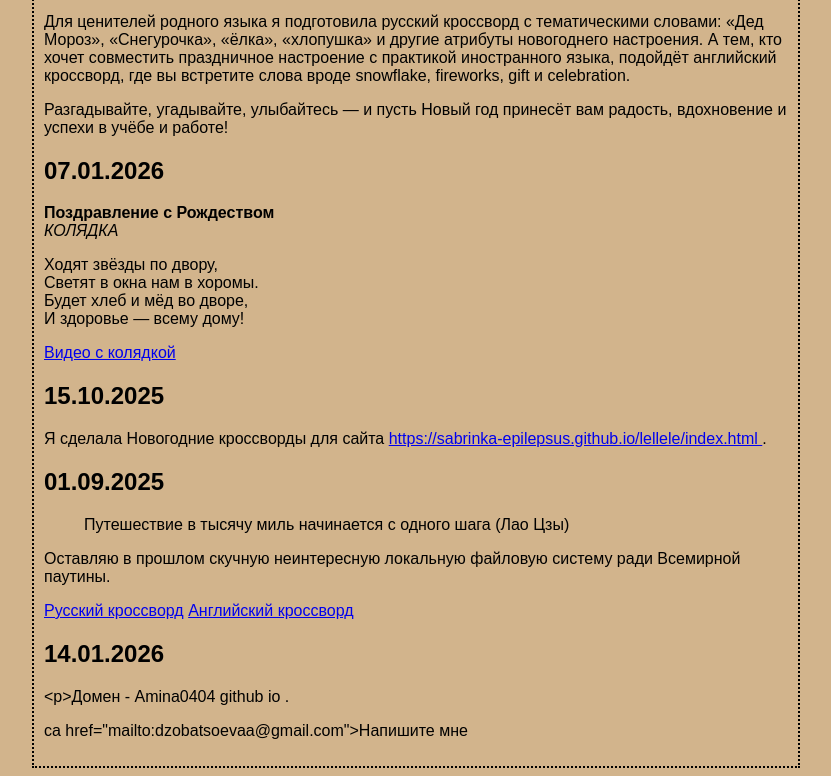
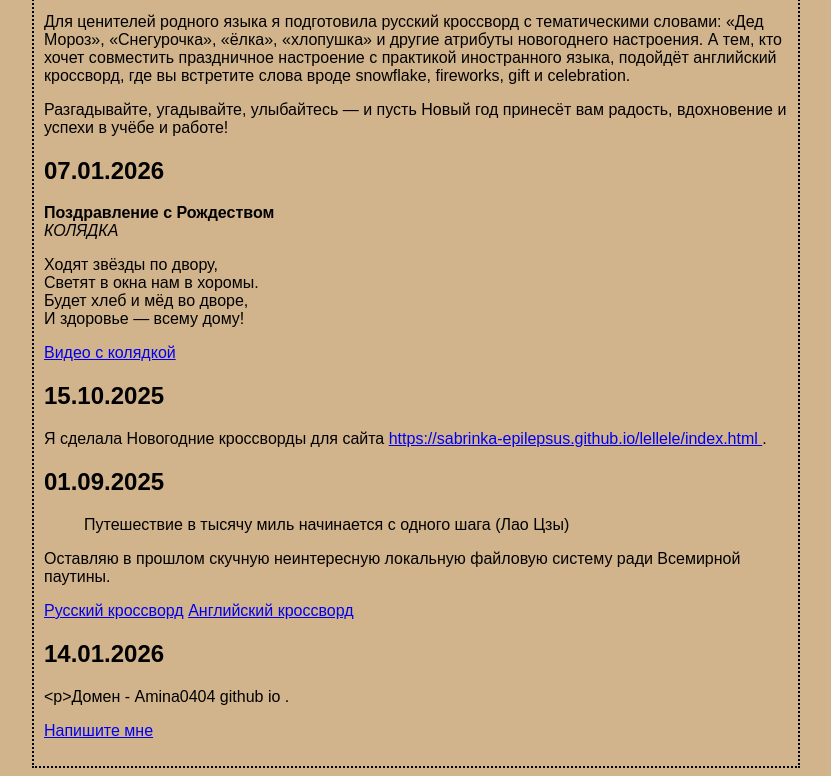
Before and after one commit to Amina0404/dem.githab.io, a plain HTML site: page index.html in a window 1280 px wide. Shown: the part 404-1180 px from the top of the page, without its empty margins (224-1055 px from the left). Drawn offline with Linux system fonts and the light colour scheme.

Commit message:
Update index.html

```diff
--- a/index.html
+++ b/index.html
@@ -65,4 +65,4 @@
 </html>
 <h2>14.01.2026</h2>
 <р>Домен - Amina0404 github io . </p>
-<p>ca href="mailto:dzobatsoevaa@gmail.com">Напишите мне</аэ<р>
+<p><a href="mailto:dzobatsoevaa@gmail.com">Напишите мне</аэ<р>
```
